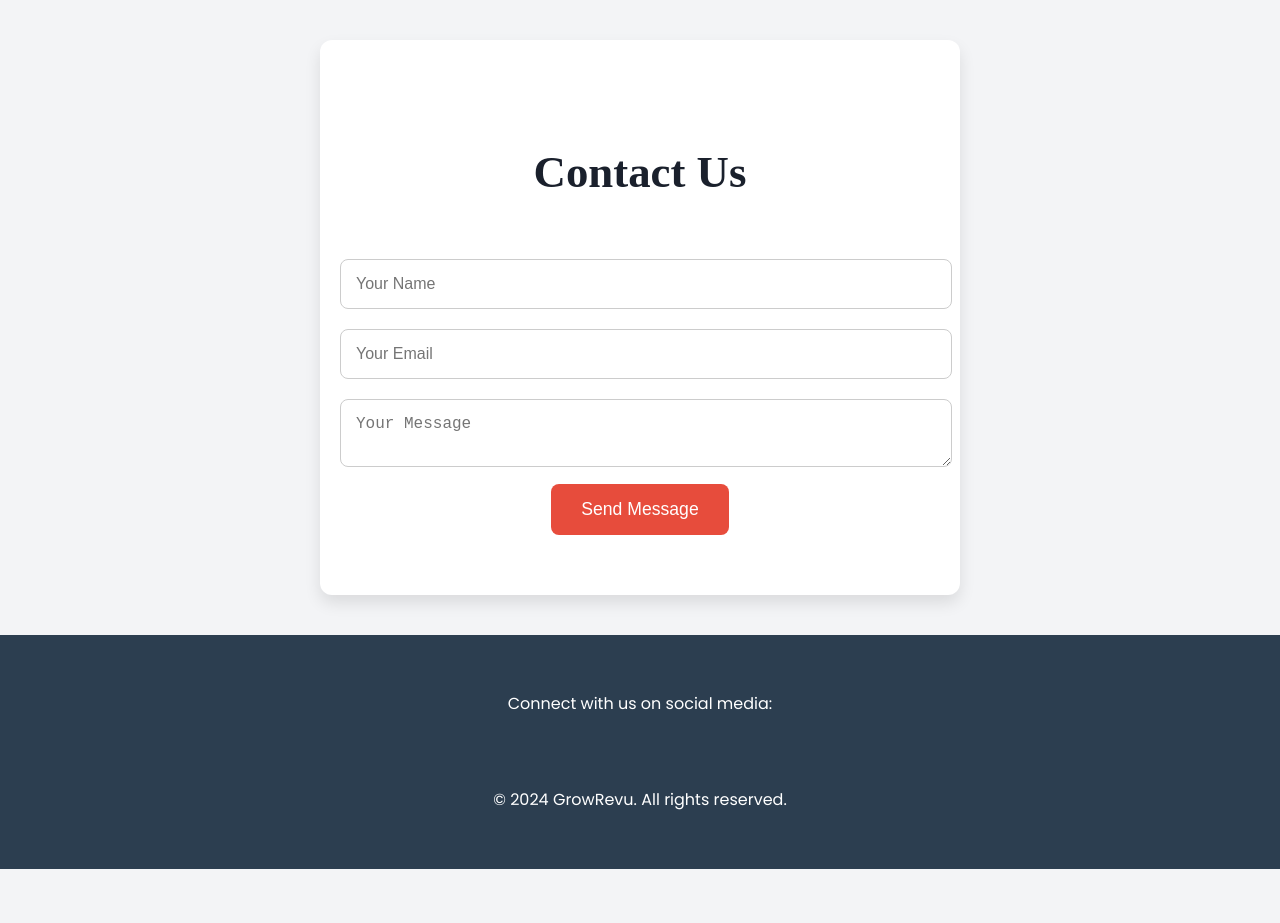
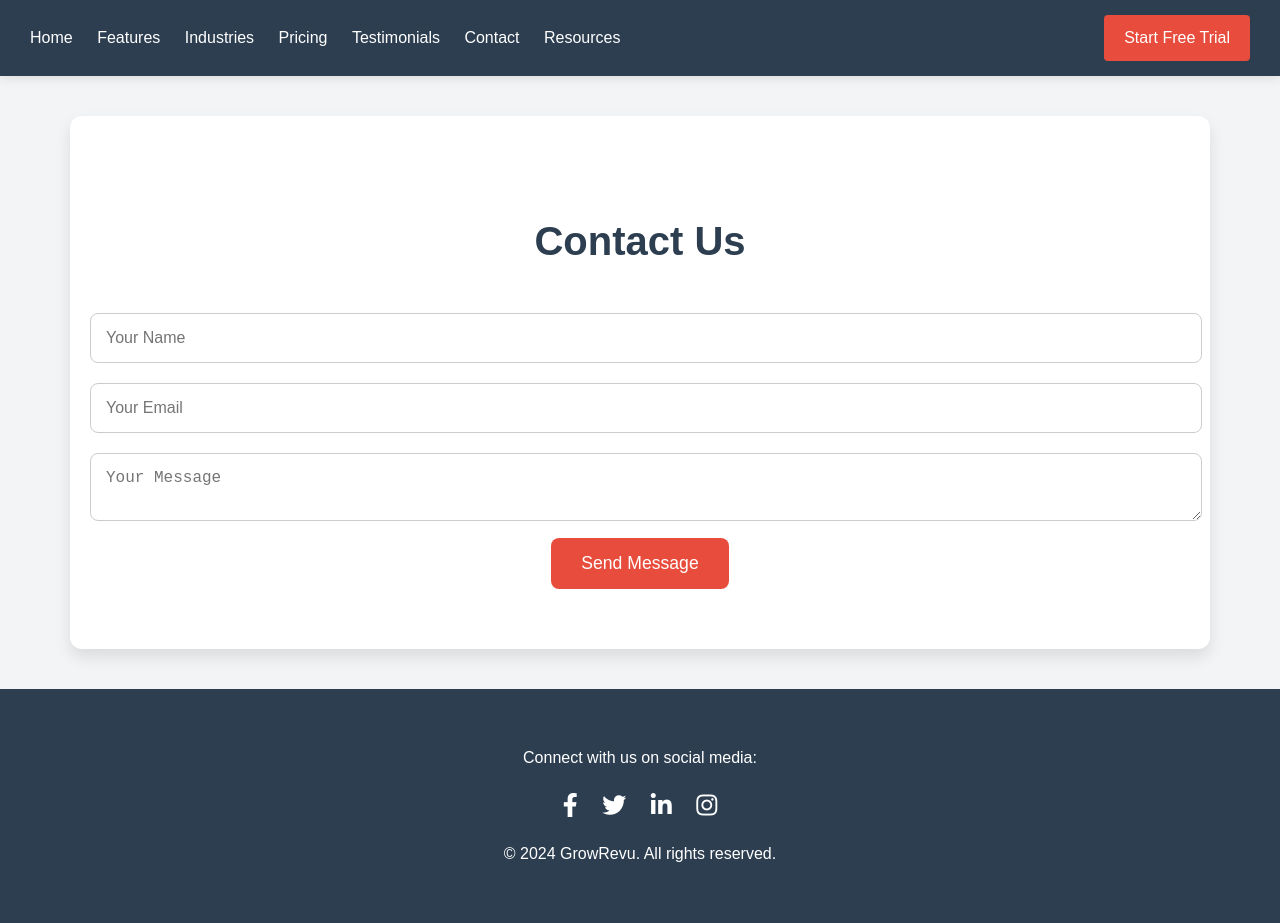
Before and after one commit to Bhattarai24/my-website-2, a plain HTML site: page Contact.html in a window 1280 px wide. Before the commit the page ends 869 px from the top, so only its background shows below. Drawn offline with Linux system fonts and the light colour scheme.

Commit message:
Contact.html

```diff
--- a/Contact.html
+++ b/Contact.html
@@ -4,23 +4,41 @@
     <meta charset="UTF-8">
     <meta name="viewport" content="width=device-width, initial-scale=1.0">
     <title>Contact Us - GrowRevu</title>
-    <link href="https://fonts.googleapis.com/css2?family=Poppins:wght@400;500&display=swap" rel="stylesheet">
-    <link rel="stylesheet" href="style.css">
+    <link href="https://fonts.googleapis.com/css2?family=Roboto:wght@400;500;700&display=swap" rel="stylesheet">
+    <link href="https://fonts.googleapis.com/css2?family=Lora:wght@400;700&display=swap" rel="stylesheet">
+    <link rel="stylesheet" href="https://cdnjs.cloudflare.com/ajax/libs/font-awesome/5.15.4/css/all.min.css">
+    <link rel="stylesheet" href="style.css"> <!-- Link to external CSS -->
 </head>
 <body>
+    <!-- Navbar -->
+    <div class="navbar">
+        <div class="links">
+            <a href="index.html">Home</a>
+            <a href="index.html#features">Features</a>
+            <a href="index.html#industries">Industries</a>
+            <a href="index.html#pricing">Pricing</a>
+            <a href="index.html#testimonials">Testimonials</a>
+            <a href="contact.html">Contact</a>
+            <a href="index.html#resources">Resources</a>
+        </div>
+        <a href="signup.html" class="cta">Start Free Trial</a>
+    </div>
+
     <!-- Contact Form Section -->
-    <section class="contact-section">
-        <h1>Contact Us</h1>
-        <form class="contact-form" onsubmit="handleSubmit(event)">
-            <input type="text" placeholder="Your Name" required>
-            <input type="email" placeholder="Your Email" required>
-            <textarea placeholder="Your Message" required></textarea>
-            <button type="submit">Send Message</button>
-        </form>
-    </section>
+    <div class="section">
+        <div class="contact-form">
+            <h2>Contact Us</h2>
+            <form onsubmit="handleSubmit(event)">
+                <input type="text" placeholder="Your Name" required>
+                <input type="email" placeholder="Your Email" required>
+                <textarea placeholder="Your Message" required></textarea>
+                <button type="submit">Send Message</button>
+            </form>
+        </div>
+    </div>
 
     <!-- Footer -->
-    <footer class="footer">
+    <div class="footer">
         <p>Connect with us on social media:</p>
         <div class="social-icons">
             <a href="#"><i class="fab fa-facebook-f"></i></a>
@@ -29,7 +47,7 @@
             <a href="#"><i class="fab fa-instagram"></i></a>
         </div>
         <p>&copy; 2024 GrowRevu. All rights reserved.</p>
-    </footer>
+    </div>
 
     <script>
         function handleSubmit(event) {
```
